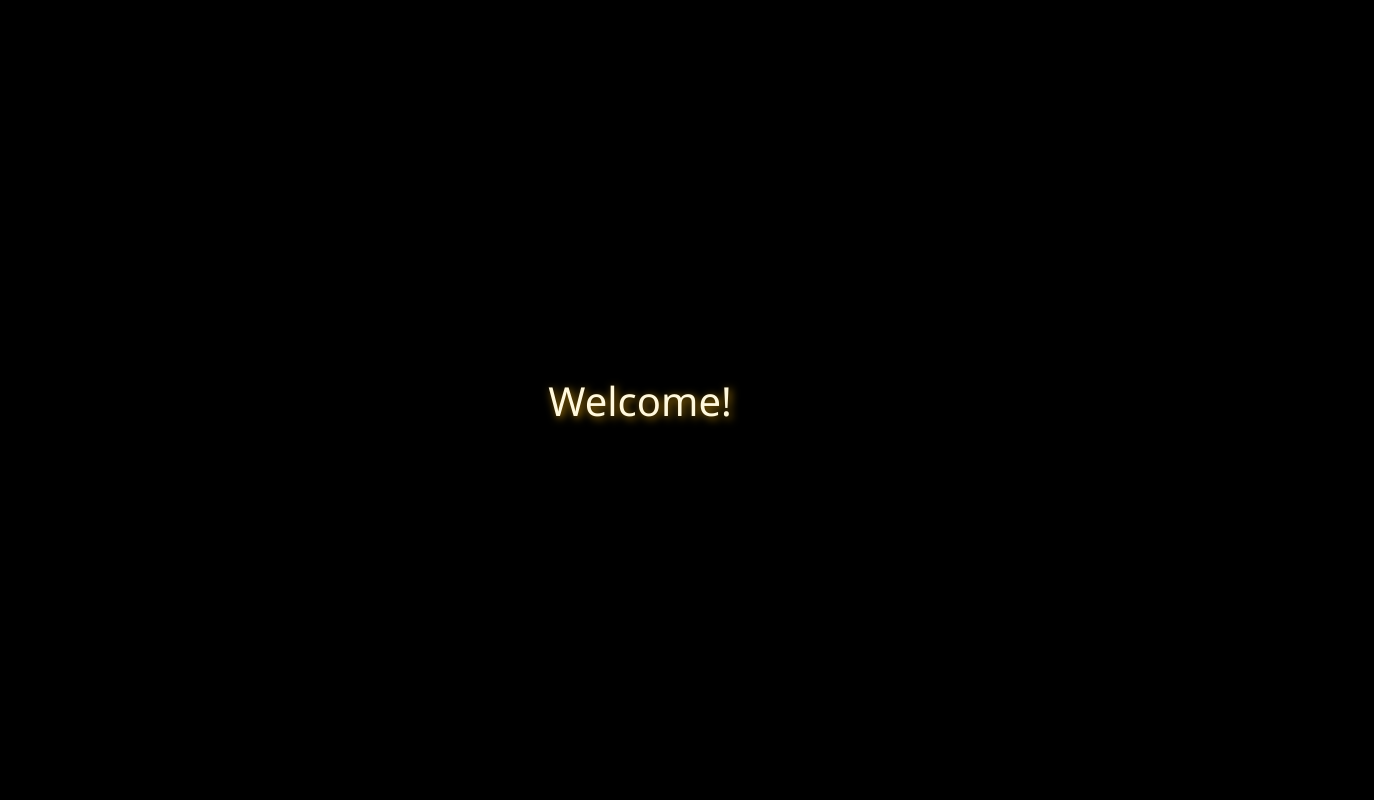
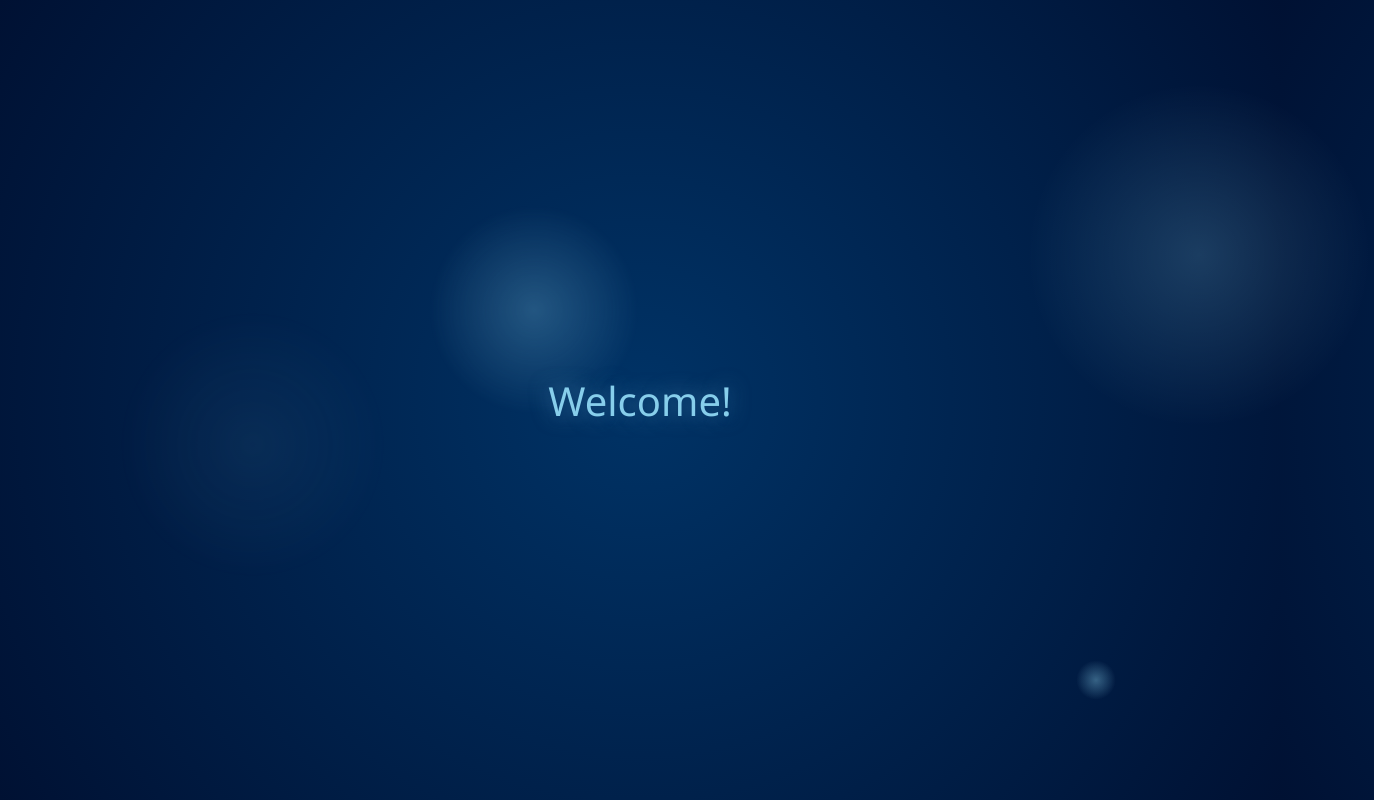
Before and after one commit to apppli/test4copilot, a plain HTML site: page index.html in a window 1280 px wide. Shown: the whole page, 1374 px wide, since content can reach past the window. Drawn offline with Linux system fonts and the light colour scheme.

Commit message:
feat: implement water ripple background effect
- Replace solid black background with animated water ripples
- Add deep blue gradient base background (#003366 to #001133)
- Create 4 animated ripple elements with staggered timing
- Update welcome text styling to match water theme
- Add realistic scaling and fade animations for ripple effect

```diff
--- a/index.html
+++ b/index.html
@@ -6,10 +6,69 @@
     <title>Black Background</title>
     <style>
         body {
-            background-color: black;
             margin: 0;
             height: 100vh;
+            background: radial-gradient(circle at center, #003366, #001133);
+            overflow: hidden;
+            position: relative;
         }
+
+        /* Water ripple effect */
+        .ripple {
+            position: absolute;
+            border-radius: 50%;
+            background: radial-gradient(circle, rgba(135, 206, 235, 0.4) 0%, transparent 70%);
+            animation: rippleEffect 4s infinite ease-out;
+            pointer-events: none;
+        }
+
+        .ripple:nth-child(1) {
+            width: 300px;
+            height: 300px;
+            top: 20%;
+            left: 30%;
+            animation-delay: 0s;
+        }
+
+        .ripple:nth-child(2) {
+            width: 400px;
+            height: 400px;
+            top: 60%;
+            left: 70%;
+            animation-delay: 1s;
+        }
+
+        .ripple:nth-child(3) {
+            width: 250px;
+            height: 250px;
+            top: 40%;
+            left: 10%;
+            animation-delay: 2s;
+        }
+
+        .ripple:nth-child(4) {
+            width: 350px;
+            height: 350px;
+            top: 10%;
+            left: 80%;
+            animation-delay: 3s;
+        }
+
+        @keyframes rippleEffect {
+            0% {
+                transform: scale(0.1);
+                opacity: 1;
+            }
+            50% {
+                transform: scale(1);
+                opacity: 0.5;
+            }
+            100% {
+                transform: scale(1.2);
+                opacity: 0;
+            }
+        }
+
         .welcome {
             position: absolute;
             top: 50%;
@@ -17,11 +76,13 @@
             transform: translate(-50%, -50%);
             font-size: 2.5rem;
             font-family: 'Segoe UI', Arial, sans-serif;
-            color: #fff8dc;
-            text-shadow: 2px 2px 8px #b8860b;
+            color: #87CEEB;
+            text-shadow: 2px 2px 8px #003366, 0 0 20px rgba(135, 206, 235, 0.5);
             opacity: 0;
             animation: fadeInScale 2s ease-out forwards;
+            z-index: 10;
         }
+
         @keyframes fadeInScale {
             0% {
                 opacity: 0;
@@ -39,6 +100,10 @@
     </style>
 </head>
 <body>
+    <div class="ripple"></div>
+    <div class="ripple"></div>
+    <div class="ripple"></div>
+    <div class="ripple"></div>
     <div class="welcome">Welcome!</div>
 </body>
 </html>
```
